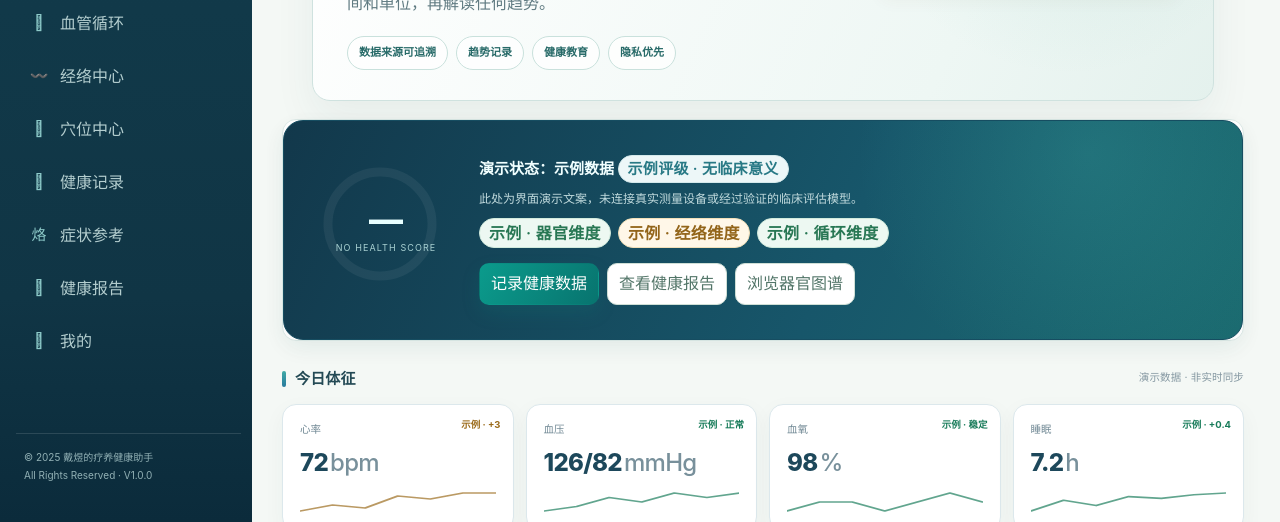
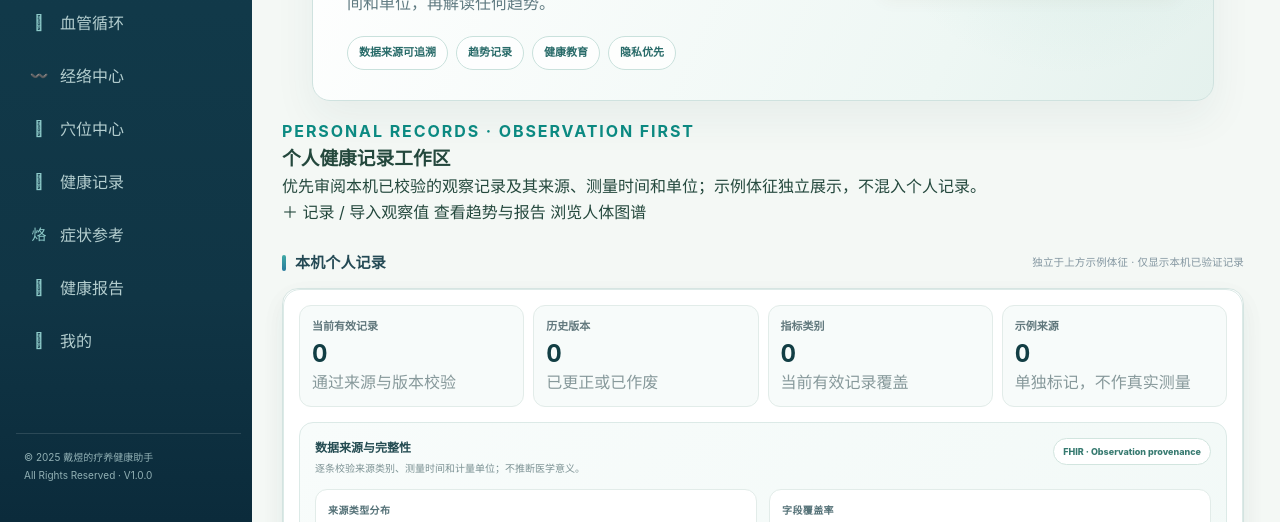
Before and after one commit to Ternence-Dai/Human-Digital-Twin-Health, a website: page index.html in a window 1280 px wide. Both pictures are taken after a click on the button "进入演示环境". Shown: the part 278-800 px from the top of the page. Drawn offline with Linux system fonts and the light colour scheme.

Commit message:
Make verified FHIR observations the primary health dashboard and demote sample vitals

```diff
--- a/index.html
+++ b/index.html
@@ -92,51 +92,28 @@
       <section class="page active" data-page="home">
 
 
-        <div class="hero">
-          <div class="score-card glass">
-            <div class="ring-wrap">
-              <svg viewBox="0 0 124 124" width="124" height="124">
-                <defs>
-                  <linearGradient id="ringGrad" x1="0" y1="0" x2="1" y2="1">
-                    <stop offset="0%" stop-color="#22d3ee"/>
-                    <stop offset="55%" stop-color="#3b82f6"/>
-                    <stop offset="100%" stop-color="#a78bfa"/>
-                  </linearGradient>
-                </defs>
-                <circle cx="62" cy="62" r="52" fill="none" stroke="rgba(255,255,255,.06)" stroke-width="9"/>
-                <circle cx="62" cy="62" r="52" fill="none" stroke="url(#ringGrad)" stroke-width="9"
-                        stroke-linecap="round" stroke-dasharray="326.7" stroke-dashoffset="326.7"
-                        style="filter:drop-shadow(0 0 6px rgba(34,211,238,.8))"/>
-              </svg>
-              <div class="ring-center">
-                <div class="v">—</div>
-                <div class="u">NO HEALTH SCORE</div>
-              </div>
-            </div>
-            <div class="score-info">
-              <h3>演示状态：示例数据 <span class="tag cy">示例评级 · 无临床意义</span></h3>
-              <div class="desc">此处为界面演示文案，未连接真实测量设备或经过验证的临床评估模型。</div>
-              <div class="chips">
-                <span class="tag ok">示例 · 器官维度</span>
-                <span class="tag wn">示例 · 经络维度</span>
-                <span class="tag ok">示例 · 循环维度</span>
-              </div>
-              <div class="home-action-row" aria-label="健康工作区快捷入口">
-                <button class="btn primary" type="button" onclick="go('me')">记录健康数据</button>
-                <button class="btn ghost" type="button" onclick="go('report')">查看健康报告</button>
-                <button class="btn ghost" type="button" onclick="go('organ')">浏览器官图谱</button>
-              </div>
-            </div>
-          </div>
-        </div>
+        <section class="health-data-command" aria-label="个人健康记录工作区">
+  <div class="health-data-command__copy">
+    <span class="eyebrow">PERSONAL RECORDS · OBSERVATION FIRST</span>
+    <h3>个人健康记录工作区</h3>
+    <p>优先审阅本机已校验的观察记录及其来源、测量时间和单位；示例体征独立展示，不混入个人记录。</p>
+  </div>
+  <div class="health-data-command__actions">
+    <button type="button" class="primary" onclick="go('records')">＋ 记录 / 导入观察值</button>
+    <button type="button" onclick="go('report')">查看趋势与报告</button>
+    <button type="button" onclick="go('body')">浏览人体图谱</button>
+  </div>
+</section>
 
-        <div class="sec-title"><span class="bar"></span>今日体征 <span class="more">演示数据 · 非实时同步</span></div>
+        <div class="sec-title"><span class="bar"></span>本机个人记录 <span class="more">独立于上方示例体征 · 仅显示本机已验证记录</span></div>
+<section id="personalRecordSnapshot" class="personal-record-snapshot" aria-live="polite">
+          <div class="personal-record-empty">正在读取本机已验证的观察值…</div>
+        </section>
+
+<div class="sec-title"><span class="bar"></span>今日体征 <span class="more">演示数据 · 非实时同步</span></div>
         <div class="metrics-grid" id="homeMetrics"></div>
 
-        <div class="sec-title"><span class="bar"></span>本机个人记录 <span class="more">独立于上方示例体征 · 仅显示本机已验证记录</span></div>
-        <section id="personalRecordSnapshot" class="personal-record-snapshot" aria-live="polite">
-          <div class="personal-record-empty">正在读取本机已验证的观察值…</div>
-        </section>
+
 
         <div class="sec-title"><span class="bar"></span>功能导航</div>
         <div class="quick-grid" id="quickGrid"></div>
```
